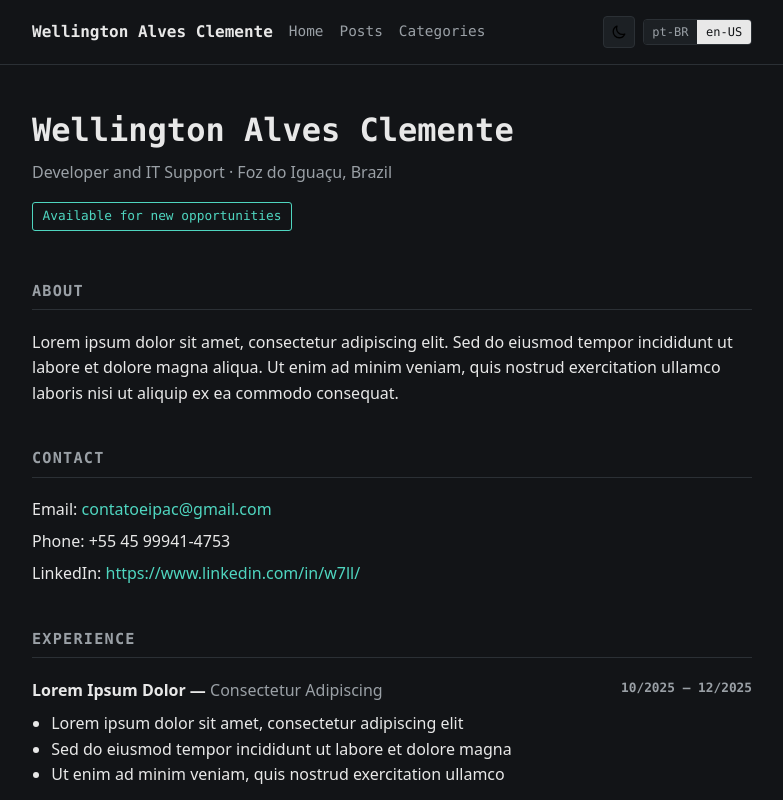
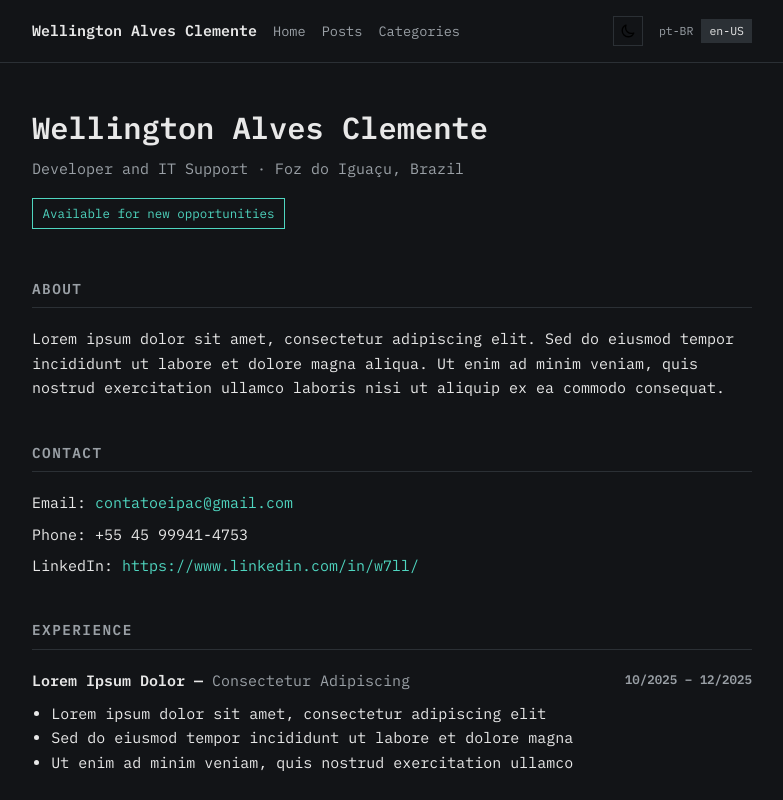
Before and after one commit to wtfpac/back2pac, a Next.js app: page /en in a window 1280 px wide. Shown: the top 800 px of the page, without its empty margins (248-1031 px from the left). Built offline with nearby package versions, Linux system fonts and the light colour scheme.

Commit message:
alterações icone e tema

```diff
--- a/src/app/[lang]/layout.js
+++ b/src/app/[lang]/layout.js
@@ -1,8 +1,18 @@
+import { IBM_Plex_Mono } from 'next/font/google';
 import './../globals.css';
 import Header from '@/components/Header';
 import { getDictionary } from '@/dictionaries';
 import { getSettings } from '@/lib/content';
-import { Analytics } from "@vercel/analytics/next"
+
+// next/font baixa a fonte durante o build e a serve do seu próprio domínio
+// nenhuma requisição ao Google em produção e sem salto de layout ao carregar
+// A variável --font-mono é definida aq e nao no css
+const mono = IBM_Plex_Mono({
+  subsets: ['latin'],
+  weight: ['400', '500', '600'],
+  variable: '--font-mono',
+  fallback: ['ui-monospace', 'SFMono-Regular', 'Consolas', 'monospace'],
+});
 
 export function generateStaticParams() {
   return [{ lang: 'pt' }, { lang: 'en' }];
@@ -19,7 +29,7 @@ export async function generateMetadata({ params }) {
 
     title: {
       default: dict.meta.title,
-      // Páginas com título próprio viram "Primeiro post · Wellington Alves Clemente"
+      // paginas com título próprio viram "first post etc etc
       template: `%s · ${dict.meta.title}`,
     },
     description: dict.meta.description,
@@ -41,8 +51,7 @@ export default async function RootLayout({ children, params }) {
   const dict = await getDictionary(lang);
 
   return (
-    // data-theme="dark" é o padrão; o ThemeToggle troca esse atributo
-    <html lang={lang} data-theme="dark">
+    <html lang={lang} data-theme="dark" className={mono.variable}>
       <body>
         <Header lang={lang} dict={dict} />
         <div className="container">{children}</div>
--- a/src/app/globals.css
+++ b/src/app/globals.css
@@ -8,8 +8,7 @@
   --border: #2b3035;
 
   --max-width: 760px;
-  --font-mono: ui-monospace, SFMono-Regular, Menlo, Consolas, monospace;
-  --font-sans: system-ui, -apple-system, "Segoe UI", Roboto, sans-serif;
+  /* --font-mono é definida pelo next/font no layout.js */
 }
 
 /* ---- Cores: tema claro ---- */
@@ -30,8 +29,11 @@ body {
   margin: 0;
   background: var(--bg);
   color: var(--fg);
-  font-family: var(--font-sans);
-  line-height: 1.6;
+  /* Monoespaçada em todo o site, não só nos títulos */
+  font-family: var(--font-mono);
+  /* Monoespaçadas ocupam mais largura por caractere; 15px compensa */
+  font-size: 15px;
+  line-height: 1.65;
 }
 
 /* Suaviza a troca de tema em vez de piscar de uma cor para outra.
@@ -76,8 +78,7 @@ a:hover {
 }
 
 .brand {
-  font-family: var(--font-mono);
-  font-weight: 700;
+  font-weight: 600;
   color: var(--fg);
 }
 
@@ -88,8 +89,7 @@ a:hover {
   list-style: none;
   margin: 0;
   padding: 0;
-  font-family: var(--font-mono);
-  font-size: 0.9rem;
+  font-size: 0.85rem;
 }
 
 .main-nav a {
@@ -107,19 +107,18 @@ a:hover {
 .theme-toggle {
   display: grid;
   place-items: center;
-  width: 32px;
-  height: 32px;
+  width: 30px;
+  height: 30px;
   padding: 0;
-  background: var(--bg-soft);
+  background: transparent;
+  /* currentColor dos ícones herda daqui: branco no escuro, preto no claro */
   color: var(--fg);
   border: 1px solid var(--border);
-  border-radius: 4px;
   cursor: pointer;
 }
 
 .theme-toggle:hover {
-  border-color: var(--accent);
-  color: var(--accent);
+  border-color: var(--fg-muted);
 }
 
 /* Os dois ícones ocupam a mesma célula do grid, sobrepostos */
@@ -142,16 +141,12 @@ a:hover {
 /* ---- Seletor de idioma ---- */
 .lang-switch {
   display: inline-flex;
-  border: 1px solid var(--border);
-  border-radius: 4px;
-  overflow: hidden;
-  font-family: var(--font-mono);
-  font-size: 0.75rem;
+  font-size: 0.72rem;
 }
 
 .lang-option {
-  padding: 0.35rem 0.55rem;
-  background: var(--bg-soft);
+  padding: 0.4rem 0.5rem;
+  background: transparent;
   color: var(--fg-muted);
   line-height: 1;
 }
@@ -161,9 +156,11 @@ a:hover {
   text-decoration: none;
 }
 
+/* Bloco preenchido usando --border: fica visível nos dois temas
+   sem trocar as cores de papel quando o tema muda */
 .lang-option[data-active="true"] {
-  background: var(--fg);
-  color: var(--bg);
+  background: var(--border);
+  color: var(--fg);
 }
 
 /* ---- Conteúdo ---- */
@@ -176,7 +173,7 @@ a:hover {
 .site-footer {
   border-top: 1px solid var(--border);
   color: var(--fg-muted);
-  font-size: 0.85rem;
+  font-size: 0.8rem;
 }
 
 /* ---- Hero ---- */
@@ -185,8 +182,8 @@ a:hover {
 }
 
 .hero-name {
-  font-family: var(--font-mono);
-  font-size: 2rem;
+  font-size: 1.9rem;
+  font-weight: 600;
   margin: 0 0 0.25rem;
 }
 
@@ -197,12 +194,10 @@ a:hover {
 
 .hero-status {
   display: inline-block;
-  font-family: var(--font-mono);
-  font-size: 0.8rem;
-  padding: 0.2rem 0.6rem;
+  font-size: 0.78rem;
+  padding: 0.25rem 0.6rem;
   border: 1px solid var(--accent);
   color: var(--accent);
-  border-radius: 3px;
 }
 
 /* ---- Seções ---- */
@@ -212,10 +207,10 @@ a:hover {
 }
 
 .section-title {
-  font-family: var(--font-mono);
-  font-size: 0.95rem;
+  font-size: 0.9rem;
+  font-weight: 600;
   text-transform: uppercase;
-  letter-spacing: 0.08em;
+  letter-spacing: 0.1em;
   color: var(--fg-muted);
   border-bottom: 1px solid var(--border);
   padding-bottom: 0.4rem;
@@ -241,8 +236,7 @@ a:hover {
 }
 
 .entry-date {
-  font-family: var(--font-mono);
-  font-size: 0.8rem;
+  font-size: 0.78rem;
   color: var(--fg-muted);
   white-space: nowrap;
 }
@@ -267,8 +261,7 @@ a:hover {
 }
 
 .skill-category {
-  font-family: var(--font-mono);
-  font-size: 0.85rem;
+  font-size: 0.82rem;
   color: var(--fg-muted);
   min-width: 8rem;
 }
@@ -280,12 +273,10 @@ a:hover {
 }
 
 .tag {
-  font-family: var(--font-mono);
-  font-size: 0.78rem;
+  font-size: 0.75rem;
   padding: 0.15rem 0.5rem;
   background: var(--bg-soft);
   border: 1px solid var(--border);
-  border-radius: 3px;
   color: var(--fg-muted);
 }
 
@@ -317,7 +308,8 @@ a.tag:hover {
 
 /* ---- Páginas internas ---- */
 .page-title {
-  font-size: 1.6rem;
+  font-size: 1.5rem;
+  font-weight: 600;
   margin: 0 0 0.5rem;
 }
 
@@ -343,7 +335,7 @@ a.tag:hover {
 }
 
 .entry-list-title {
-  font-size: 1.1rem;
+  font-size: 1.05rem;
   font-weight: 600;
 }
 
@@ -353,8 +345,7 @@ a.tag:hover {
   align-items: center;
   gap: 0.6rem;
   margin: 0.4rem 0;
-  font-family: var(--font-mono);
-  font-size: 0.78rem;
+  font-size: 0.75rem;
   color: var(--fg-muted);
 }
 
@@ -374,24 +365,21 @@ a.tag:hover {
 }
 
 .prose h2 {
-  font-size: 1.25rem;
+  font-size: 1.2rem;
   margin-top: 2rem;
 }
 
 .prose pre {
   background: var(--bg-soft);
   border: 1px solid var(--border);
-  border-radius: 4px;
   padding: 1rem;
   overflow-x: auto;
-  font-size: 0.88rem;
+  font-size: 0.85rem;
 }
 
 .prose code {
-  font-family: var(--font-mono);
   background: var(--bg-soft);
   padding: 0.1rem 0.3rem;
-  border-radius: 3px;
   font-size: 0.9em;
 }
 
@@ -412,12 +400,11 @@ a.tag:hover {
   width: 100%;
   padding: 0.7rem 0.9rem;
   margin-bottom: 1.5rem;
-  font-family: var(--font-mono);
-  font-size: 1rem;
+  font-family: inherit;
+  font-size: 0.95rem;
   background: var(--bg-soft);
   color: var(--fg);
   border: 1px solid var(--border);
-  border-radius: 4px;
 }
 
 .search-input:focus {
@@ -440,15 +427,14 @@ a.tag:hover {
 }
 
 .category-count {
-  font-family: var(--font-mono);
-  font-size: 0.8rem;
+  font-size: 0.78rem;
   color: var(--fg-muted);
 }
 
-/* ---- Responsivo ---- */
+/* responsivvo */
 @media (max-width: 600px) {
   .hero-name {
-    font-size: 1.6rem;
+    font-size: 1.5rem;
   }
 
   .skill-category {
```
